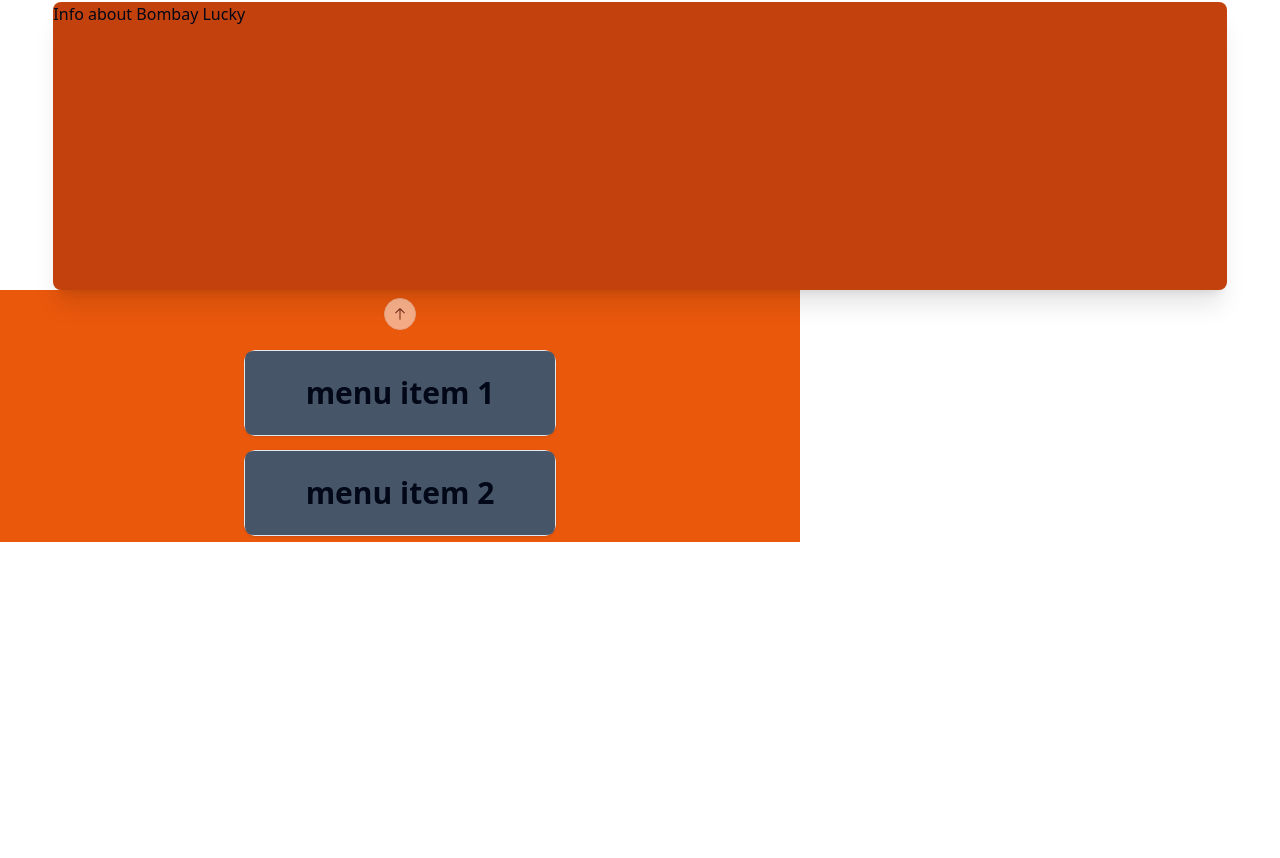
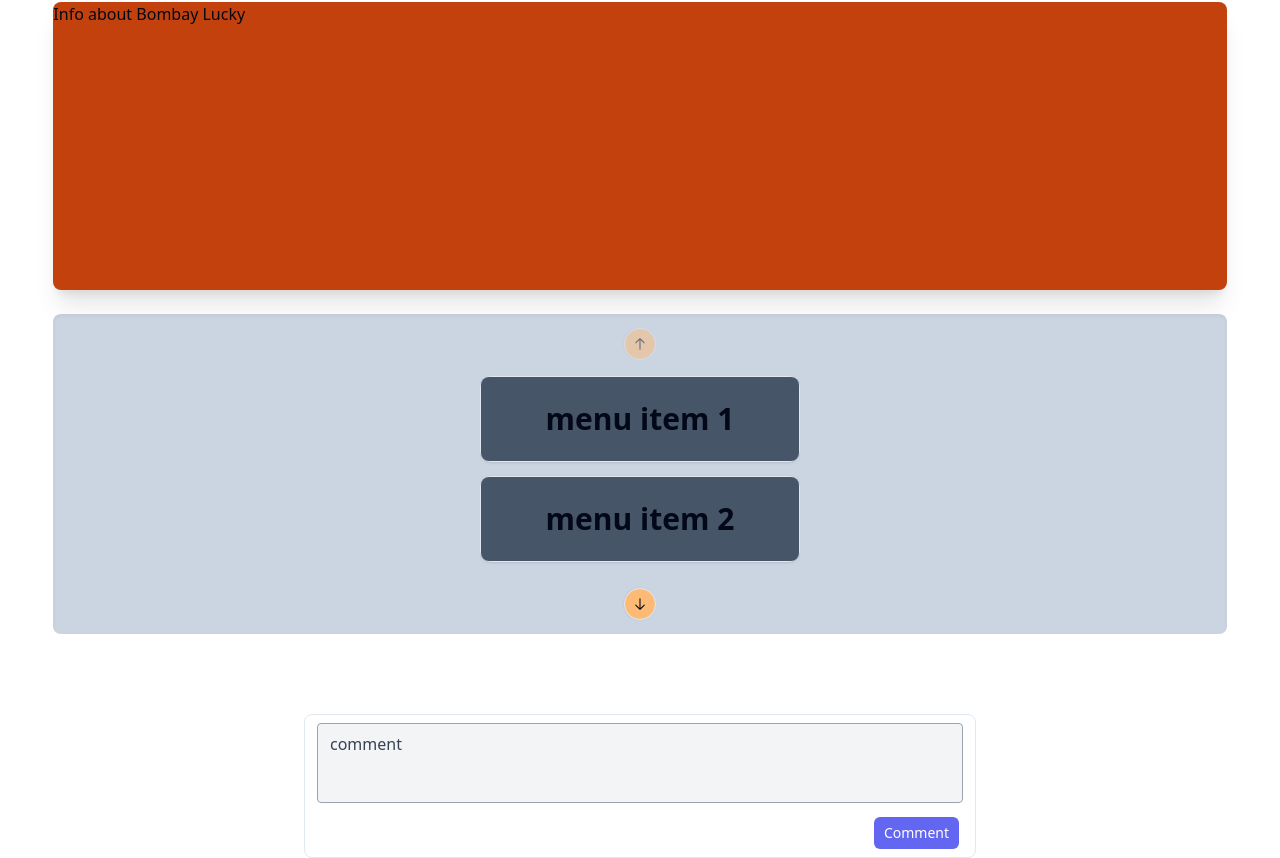
Before and after one commit to VinshMachado/fodhub, a Next.js app in the folder foodhub/: page /hotel in a window 1280 px wide. Shown: the part 642-1500 px from the top of the page. Before the commit the page ends 1184 px from the top, so only its background shows below. Built offline with nearby package versions, Linux system fonts and the light colour scheme.

Commit message:
hotel page

```diff
--- a/foodhub/components/ui/card.tsx
+++ b/foodhub/components/ui/card.tsx
@@ -1,6 +1,6 @@
-import * as React from "react"
+import * as React from "react";
 
-import { cn } from "@/lib/utils"
+import { cn } from "@/lib/utils";
 
 const Card = React.forwardRef<
   HTMLDivElement,
@@ -14,8 +14,8 @@ const Card = React.forwardRef<
     )}
     {...props}
   />
-))
-Card.displayName = "Card"
+));
+Card.displayName = "Card";
 
 const CardHeader = React.forwardRef<
   HTMLDivElement,
@@ -26,8 +26,8 @@ const CardHeader = React.forwardRef<
     className={cn("flex flex-col space-y-1.5 p-6", className)}
     {...props}
   />
-))
-CardHeader.displayName = "CardHeader"
+));
+CardHeader.displayName = "CardHeader";
 
 const CardTitle = React.forwardRef<
   HTMLParagraphElement,
@@ -38,8 +38,8 @@ const CardTitle = React.forwardRef<
     className={cn("font-semibold leading-none tracking-tight", className)}
     {...props}
   />
-))
-CardTitle.displayName = "CardTitle"
+));
+CardTitle.displayName = "CardTitle";
 
 const CardDescription = React.forwardRef<
   HTMLParagraphElement,
@@ -50,16 +50,16 @@ const CardDescription = React.forwardRef<
     className={cn("text-sm text-muted-foreground", className)}
     {...props}
   />
-))
-CardDescription.displayName = "CardDescription"
+));
+CardDescription.displayName = "CardDescription";
 
 const CardContent = React.forwardRef<
   HTMLDivElement,
   React.HTMLAttributes<HTMLDivElement>
 >(({ className, ...props }, ref) => (
   <div ref={ref} className={cn("p-6 pt-0", className)} {...props} />
-))
-CardContent.displayName = "CardContent"
+));
+CardContent.displayName = "CardContent";
 
 const CardFooter = React.forwardRef<
   HTMLDivElement,
@@ -70,7 +70,14 @@ const CardFooter = React.forwardRef<
     className={cn("flex items-center p-6 pt-0", className)}
     {...props}
   />
-))
-CardFooter.displayName = "CardFooter"
+));
+CardFooter.displayName = "CardFooter";
 
-export { Card, CardHeader, CardFooter, CardTitle, CardDescription, CardContent }
+export {
+  Card,
+  CardHeader,
+  CardFooter,
+  CardTitle,
+  CardDescription,
+  CardContent,
+};
--- a/foodhub/components/ui/carousel.tsx
+++ b/foodhub/components/ui/carousel.tsx
@@ -204,7 +204,7 @@ const CarouselPrevious = React.forwardRef<
       variant={variant}
       size={size}
       className={cn(
-        "absolute  h-8 w-8 rounded-full",
+        "absolute bg-orange-300  h-8 w-8 rounded-full",
         orientation === "horizontal"
           ? "-left-12 top-1/2 -translate-y-1/2"
           : "-top-12 left-1/2 -translate-x-1/2 rotate-90",
@@ -233,7 +233,7 @@ const CarouselNext = React.forwardRef<
       variant={variant}
       size={size}
       className={cn(
-        "absolute h-8 w-8 rounded-full",
+        "absolute h-8 w-8 bg-orange-300 rounded-full",
         orientation === "horizontal"
           ? "-right-12 top-1/2 -translate-y-1/2"
           : "-bottom-12 left-1/2 -translate-x-1/2 rotate-90",
--- a/foodhub/pages/hotel.tsx
+++ b/foodhub/pages/hotel.tsx
@@ -35,8 +35,8 @@ const Hotel = () => {
             Info about Bombay Lucky
           </div>
         </div>
-        <div className="w-[50rem] bg-black">
-          <div className="bg-orange-600 justify-center flex items-center pt-14">
+        <div className=" mt-6 justify-center flex items-center">
+          <div className="w-11/12 h-80 justify-center flex items-center rounded-lg bg-slate-300 shadow-inner  ">
             <Carousel
               opts={{
                 align: "start",
@@ -47,7 +47,7 @@ const Hotel = () => {
               <CarouselContent className="-mt-1 h-[200px]">
                 {carouselTexts.map((text, index) => (
                   <CarouselItem key={index} className="pt-1 md:basis-1/2">
-                    <div className="p-1">
+                    <div className="w-full">
                       <Card>
                         <CardContent className="bg-slate-600 rounded-lg w-full flex items-center justify-center p-6">
                           <span className="text-3xl font-semibold">{text}</span>
@@ -63,6 +63,23 @@ const Hotel = () => {
           </div>
         </div>
       </div>
+      <div>
+        <form className="max-w-2xl bg-white rounded-lg border pb-2 mx-auto mt-20">
+          <div className="px-3 mb-2 mt-2">
+            <textarea
+              placeholder="comment"
+              className="w-full bg-gray-100 rounded border border-gray-400 leading-normal resize-none h-20 py-2 px-3 font-medium placeholder-gray-700 focus:outline-none focus:bg-white"
+            ></textarea>
+          </div>
+          <div className="flex justify-end px-4">
+            <input
+              type="submit"
+              className="px-2.5 py-1.5 rounded-md text-white text-sm bg-indigo-500"
+              value="Comment"
+            />
+          </div>
+        </form>
+      </div>
     </div>
   );
 };
```
